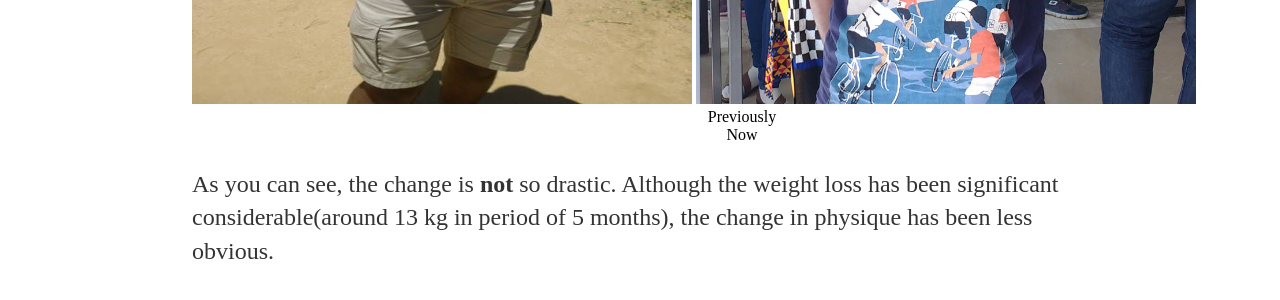
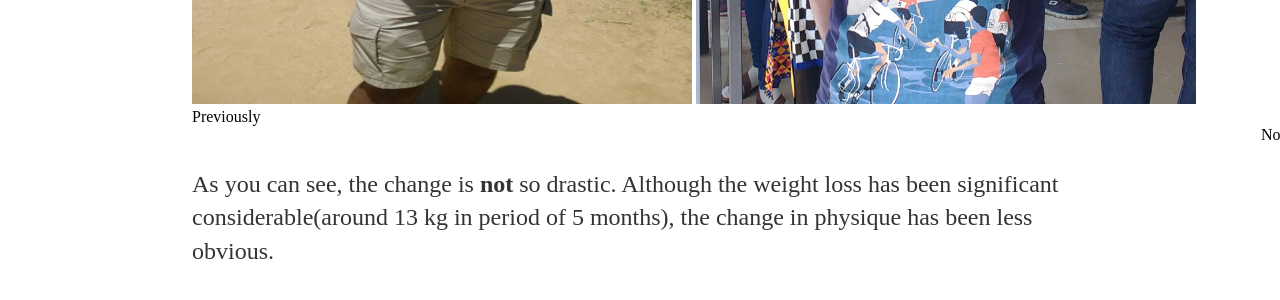
Before and after one commit to aritraghosh/aritraghosh.github.io, a Jekyll site: the page built from _posts/2016-02-05-some-tips-for-weight-loss.md, in a window 1280 px wide. Shown: the part 1044-1344 px from the top of the page. Built offline with Jekyll 4.4.1, drawn with Linux system fonts in a browser that asks for light colours.

Commit message:
Update 2016-02-05-some-tips-for-weight-loss.md

```diff
--- a/_posts/2016-02-05-some-tips-for-weight-loss.md
+++ b/_posts/2016-02-05-some-tips-for-weight-loss.md
@@ -13,8 +13,8 @@ After a long wait(4 years), I was able to muster courage and enthusiasm on somet
 <img src="https://aritraghosh.github.io/images/IMG_20160123_091910.jpg" alt="Now" style="align: right;width: 500px;  height: 600px;"/>
 </div>
 <div style="width:1100px; margin:0 auto;">
-<div   align="left" style="text-align:center">Previously </div>
-<div align="right" style="text-align:center" >Now </div>
+<div   align="left" >Previously </div>
+<div align="right"  >Now </div>
 </div>
 As you can see, the change is **not** so drastic. Although the weight loss has been significant considerable(around 13 kg in period of 5 months), the change in physique has been less obvious.
 
```
